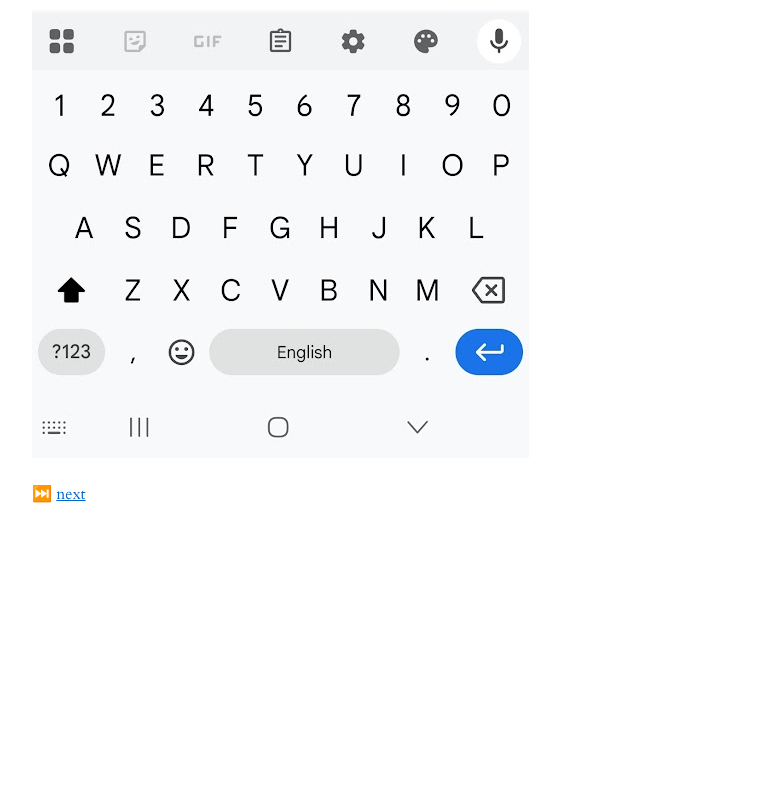
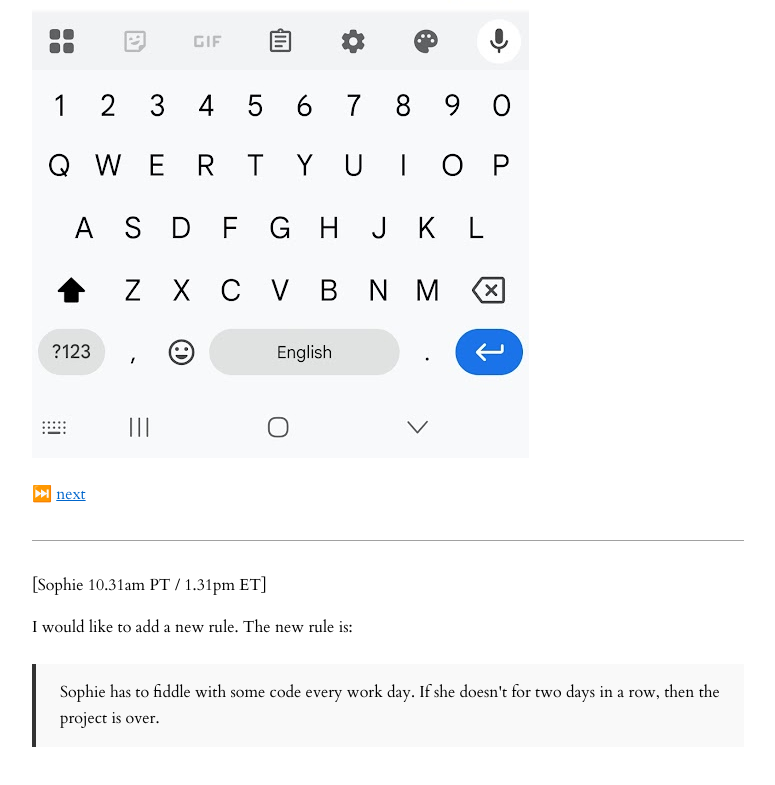
Before and after one commit to filmerjarred/sophie-jarred-research-log, a website: page ship-december/day-3/index.html in a window 1280 px wide. Shown: the part 9938-10723 px from the top of the page, without its empty margins (244-1019 px from the left). Before the commit the page ends 10494 px from the top, so only its background shows below. Drawn offline with Linux system fonts and the light colour scheme.

Commit message:
added new rule

```diff
--- a/ship-december/day-3/index.html
+++ b/ship-december/day-3/index.html
@@ -432,6 +432,12 @@ In my mind all this will have to be re-done anyway... or rather maybe better to
 <p>[ Jarred 12.30am ]</p>
 <p><img src="image-11.png" alt="alt text"></p>
 <p>⏭️ <a href="/ship-december/day-4">next</a></p>
+<hr>
+<p>[Sophie 10.31am PT / 1.31pm ET]</p>
+<p>I would like to add a new rule. The new rule is: </p>
+<blockquote>
+<p>Sophie has to fiddle with some code every work day. If she doesn&#39;t for two days in a row, then the project is over. </p>
+</blockquote>
 
    </main>
 
```
Also changed, not shown: ship-december/day-3/post.md (+8 -0 lines).
